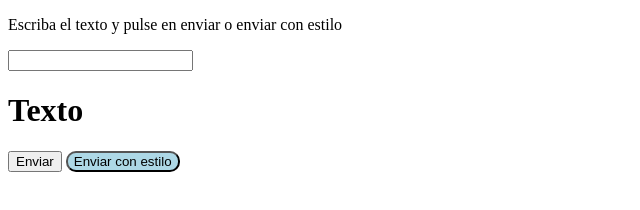
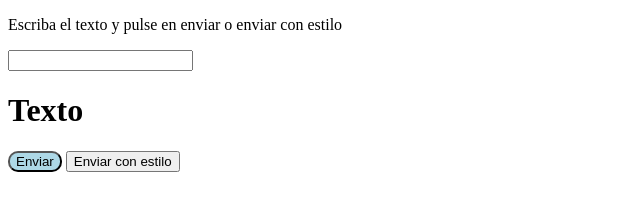
Before and after one commit to ivancastro773/Bootcamp2, a plain HTML site: page ejer2/index.html in a window 1280 px wide. Shown: the whole page, without its empty margins (0-640 px from the left). Drawn offline with Linux system fonts and the light colour scheme.

Commit message:
[updated/files]: ordene codigo

```diff
--- a/ejer2/ejer2.js
+++ b/ejer2/ejer2.js
@@ -1,18 +1,19 @@
-const boton = document.querySelector('.button')
-const input = document.querySelector('.input')
+const btn = document.querySelector('.button')
+const btn2 = document.querySelector('.button2')
 const content= document.querySelector('.content') //clase
-boton.style.background ="lightblue";
-boton.style.borderRadius ="10px";
+btn.style.background ="lightblue";
+btn.style.borderRadius ="10px";
+
 const miH1 = document.getElementById('h1');
 const myInput = document.getElementById('myinput');
-//const btn = document.getElementById('btn').addEventListener("click",changeData());
-
+//Texto por default
 miH1.innerText='Texto';
-
+//Funciones
 const changeData =()=>miH1.innerText=myInput.value;
-
 const changeWithStyle=()=>{
     content.style.color = "black";
     content.style.background = "red";
    return miH1.innerText=myInput.value;
 }
+btn.addEventListener('click',changeData);
+btn2.addEventListener('click',changeWithStyle);
--- a/ejer2/index.html
+++ b/ejer2/index.html
@@ -54,13 +54,12 @@ contenido.style.color = 'black'
     <p>Escriba el texto y pulse en enviar o enviar con estilo</p>
     <input id="myinput" type="text">
     <h1 id="h1" class="content"></h1>
-    <button id="btn" onclick=changeData()>
+    <button id="btn" class="button">
         Enviar
     </button>
-    <button class="button" onclick=changeWithStyle()>
+    <button class="button2">
         Enviar con estilo
     </button>
-
 
     <script src="ejer2.js"></script>
 </body>
```
